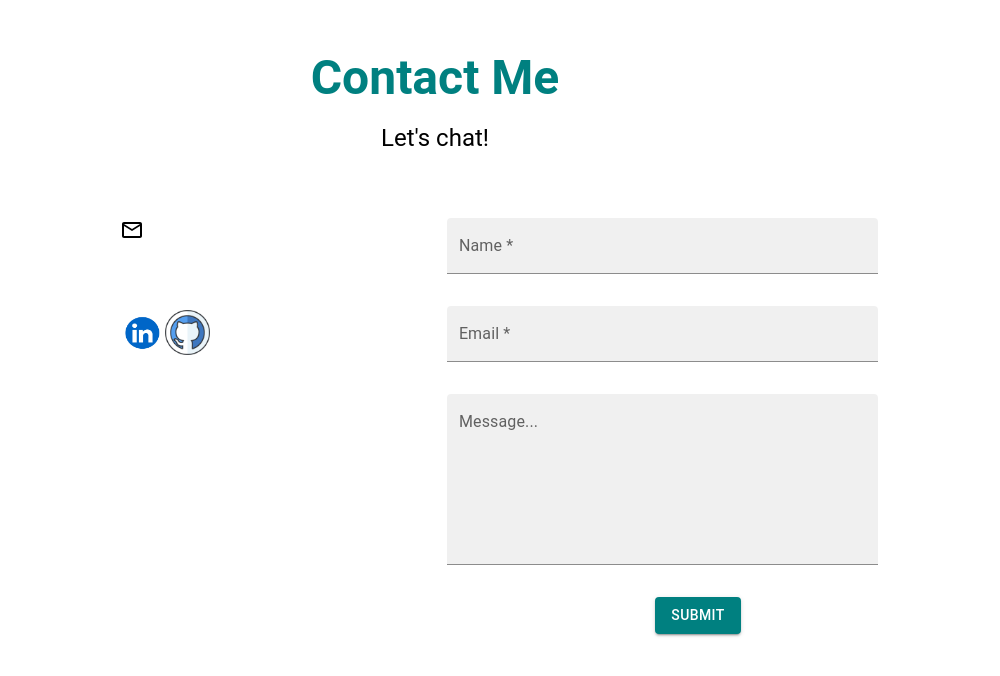
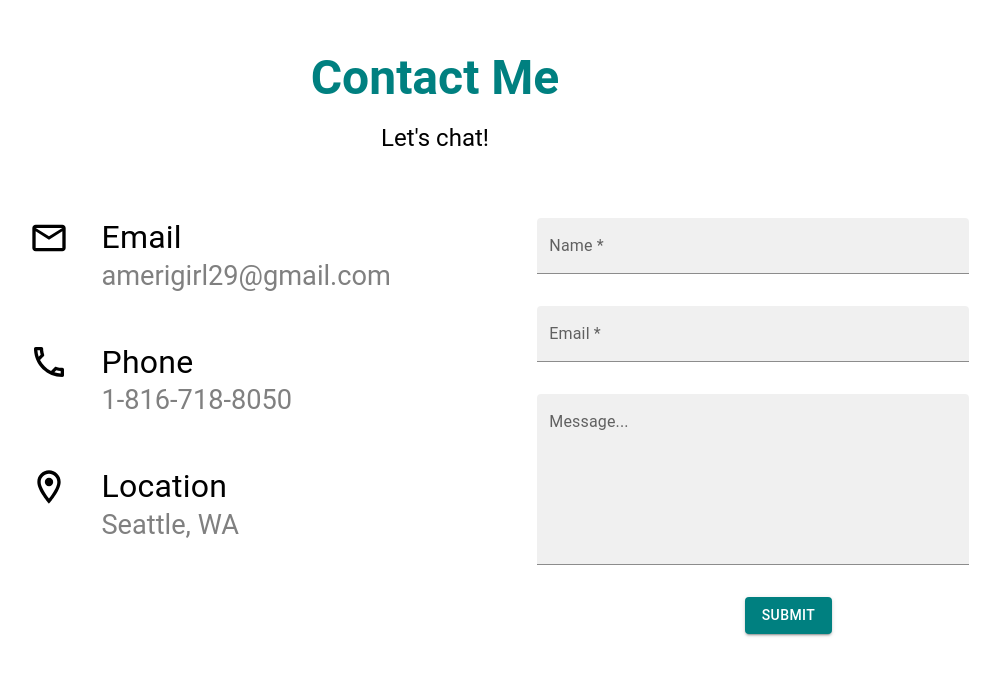
Before and after one commit to amerigirl/website, a React (Create React App) app: page / in a window 1280 px wide. Shown: the part 1682-2358 px from the top of the page, without its empty margins (165-1165 px from the left). Built offline with nearby package versions, Linux system fonts and the light colour scheme.

Commit message:
updating folder structure; tweaking margins

```diff
--- a/src/Components/ContactForm/ContactComponent.jsx
+++ b/src/Components/ContactForm/ContactComponent.jsx
@@ -16,10 +16,10 @@ const ContactComponent = () => {
           justifyContent: "space-evenly",
           marginLeft: "3rem",
           marginTop: "2rem",
-          marginBottom: "10rem"
+          marginBottom: "10rem",
         }}
       >
-        <Box>
+        <Box >
           <ContactMeDetails />
         </Box>
 
--- a/src/Components/ContactForm/ContactMeDetails.jsx
+++ b/src/Components/ContactForm/ContactMeDetails.jsx
@@ -1,15 +1,94 @@
-import React from 'react';
-import { Box } from '@mui/material';
-import SocialMediaContact from './SocialMediaContact';
+import React from "react";
+import { Box, Typography } from "@mui/material";
+import EmailOutlinedIcon from "@mui/icons-material/EmailOutlined";
+import PhoneOutlinedIcon from "@mui/icons-material/PhoneOutlined";
+import LocationOnOutlinedIcon from "@mui/icons-material/LocationOnOutlined";
 
+const SocialMediaContact = () => {
+  return (
+    <>
+      <Box display={"grid"} gap={"3rem"}>
+        <Box>
+          <Box display={"flex"} gap={"2rem"} alignItems={"center"}>
+            <EmailOutlinedIcon style={{ fontSize: 40 }} />
+            <Typography variant="h4" component={"div"} fontSize={"2rem"}>
+              Email
+            </Typography>
+          </Box>
+          <Typography
+            variant="h5"
+            component={"div"}
+            fontSize={"1.7rem"}
+            marginLeft={"4.5rem"}
+            color="grey"
+          >
+            amerigirl29@gmail.com
+          </Typography>
+        </Box>
 
+        <Box>
+          <Box display={"flex"} gap={"2rem"} alignItems={"center"}>
+            <PhoneOutlinedIcon style={{ fontSize: 40 }} />
+            <Typography variant="h4" component={"div"} fontSize={"2rem"}>
+              Phone
+            </Typography>
+          </Box>
+          <Box>
+            <Typography
+              variant="h5"
+              component={"div"}
+              fontSize={"1.7rem"}
+              marginLeft={"4.5rem"}
+              color="grey"
+            >
+              1-816-718-8050
+            </Typography>
+          </Box>
+        </Box>
 
-const ContactMeDetails = () => {
-  return (
-   <Box>
-    <SocialMediaContact/>
-   </Box>
-  )
-}
+        <Box>
+          <Box display={"flex"} gap={"2rem"} alignItems={"center"}>
+            <LocationOnOutlinedIcon style={{ fontSize: 40 }} />
+            <Typography variant="h4" component={"div"} fontSize={"2rem"}>
+              Location
+            </Typography>
+          </Box>
+          <Box>
+            <Typography
+              variant="h5"
+              component={"div"}
+              fontSize={"1.7rem"}
+              marginLeft={"4.5rem"}
+              color="grey"
+            >
+              Seattle, WA
+            </Typography>
+          </Box>
+        </Box>
 
-export default ContactMeDetails
+        {/* <Box>
+          <Box
+            component="img"
+            sx={{
+              height: 45,
+              width: 45,
+            }}
+            alt="LinkedIn Icon"
+            src="../../LinkedIn.png"
+          />
+          <Box
+            component="img"
+            sx={{
+              height: 45,
+              width: 45,
+            }}
+            alt="Github Icon"
+            src="../../github.png"
+          />
+        </Box> */}
+      </Box>
+    </>
+  );
+};
+
+export default SocialMediaContact;
--- a/src/Components/ContactForm/SocialMediaContact.jsx
+++ /dev/null
@@ -1,37 +0,0 @@
-import React from "react";
-import { Box } from "@mui/material";
-import EmailOutlinedIcon from "@mui/icons-material/EmailOutlined";
-
-const SocialMediaContact = () => {
-  return (
-    <>
-      <Box display={"grid"} gap={"4rem"}>
-        <Box>
-          <EmailOutlinedIcon />
-        </Box>
-        <Box>
-          <Box
-            component="img"
-            sx={{
-              height: 45,
-              width: 45,
-            }}
-            alt="LinkedIn Icon"
-            src="../../LinkedIn.png"
-          />
-          <Box
-            component="img"
-            sx={{
-              height: 45,
-              width: 45,
-            }}
-            alt="Github Icon"
-            src="../../github.png"
-          />
-        </Box>
-      </Box>
-    </>
-  );
-};
-
-export default SocialMediaContact;
```
